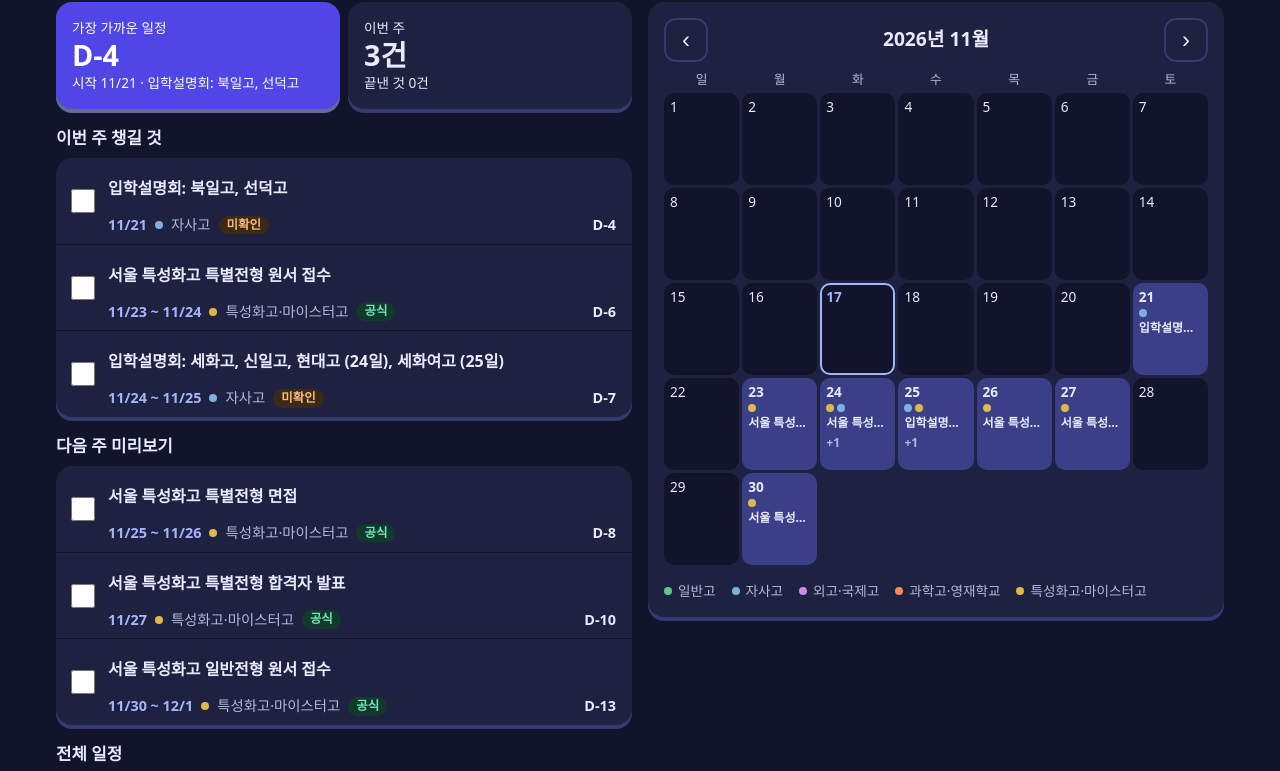
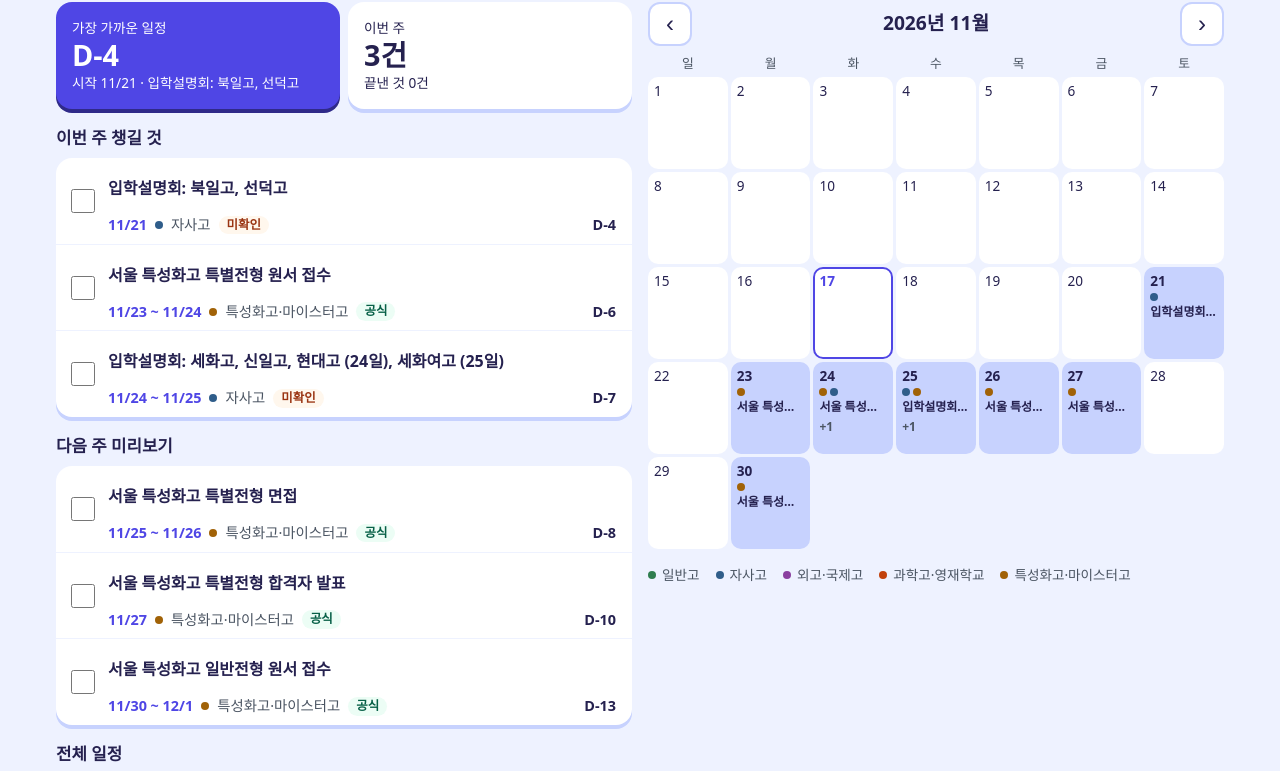
Before and after one commit to sbmulder212-commits/hs-admission-calendar, a plain HTML site: page index.html in a window 1280 px wide. Shown: the part 64-835 px from the top of the page. Drawn offline with Linux system fonts and the dark colour scheme.

Commit message:
fix: always light theme and white calendar cells to match the approved mock-up
The OS dark mode turned the whole page dark navy, which the mock-up
never showed. The calendar also sat in a white card with tinted cells,
the reverse of the mock-up.

Co-Authored-By: Claude Sonnet 5.5 <noreply@anthropic.com>

```diff
--- a/assets/style.css
+++ b/assets/style.css
@@ -1,4 +1,5 @@
 :root {
+  color-scheme: light;
   --bg: #eef2ff;
   --surface: #ffffff;
   --text: #25214f;
@@ -21,26 +22,6 @@
   --s3: 16px;
   --s4: 24px;
   --tabs-h: 64px;
-}
-@media (prefers-color-scheme: dark) {
-  :root {
-    --bg: #12142b;
-    --surface: #1e2140;
-    --text: #e8eaff;
-    --muted: #b4b9d8;
-    --primary: #a5b4fc;
-    --edge: #343a73;
-    --tile-on: #3a3f87;
-    --warn: #fdba74;
-    --warn-bg: #3b2a17;
-    --ok: #6ee7b7;
-    --ok-bg: #123a2c;
-    --cat-0: #5cc98a;
-    --cat-1: #7fb0e0;
-    --cat-2: #cf8ae3;
-    --cat-3: #f58a5c;
-    --cat-4: #e0b84a;
-  }
 }
 
 * { box-sizing: border-box; }
@@ -83,16 +64,13 @@ section h2:first-child { margin-top: 0; }
 
 /* 타일: 둥근 모서리와 그림자는 타일과 목록 카드에만 쓴다 */
 .tiles { display: grid; grid-template-columns: 1fr 1fr; gap: var(--s2); }
-.tile, .tasks, .calendar, .card {
+.tile, .tasks, .card {
   background: var(--surface);
   border-radius: 16px;
   box-shadow: 0 4px 0 var(--edge);
 }
 .tile { padding: var(--s3); min-width: 0; }
 .tile.primary { background: var(--primary); color: var(--on-primary); box-shadow: 0 4px 0 color-mix(in srgb, var(--primary) 60%, #000); }
-@media (prefers-color-scheme: dark) {
-  .tile.primary { background: #4f46e5; color: #fff; }
-}
 .tile .k { font-size: .85rem; }
 .tile .n { font-size: 1.8rem; font-weight: 800; line-height: 1.2; }
 .tile .sub { font-size: .85rem; overflow-wrap: anywhere; }
@@ -116,7 +94,7 @@ section h2:first-child { margin-top: 0; }
 .when { margin-left: auto; font-weight: 700; color: var(--text); }
 
 /* 달력 */
-.calendar { padding: var(--s3); min-width: 0; }
+.calendar { min-width: 0; }
 .month-nav { display: flex; align-items: center; justify-content: space-between; margin-bottom: var(--s2); }
 .month-nav h2 { margin: 0; font-size: 1.2rem; }
 .month-nav button {
@@ -137,7 +115,7 @@ section h2:first-child { margin-top: 0; }
   min-height: 48px;
   padding: var(--s1) 6px;
   border-radius: 10px;
-  background: var(--bg);
+  background: var(--surface);
   color: var(--text);
   text-decoration: none;
   overflow: hidden;
```
